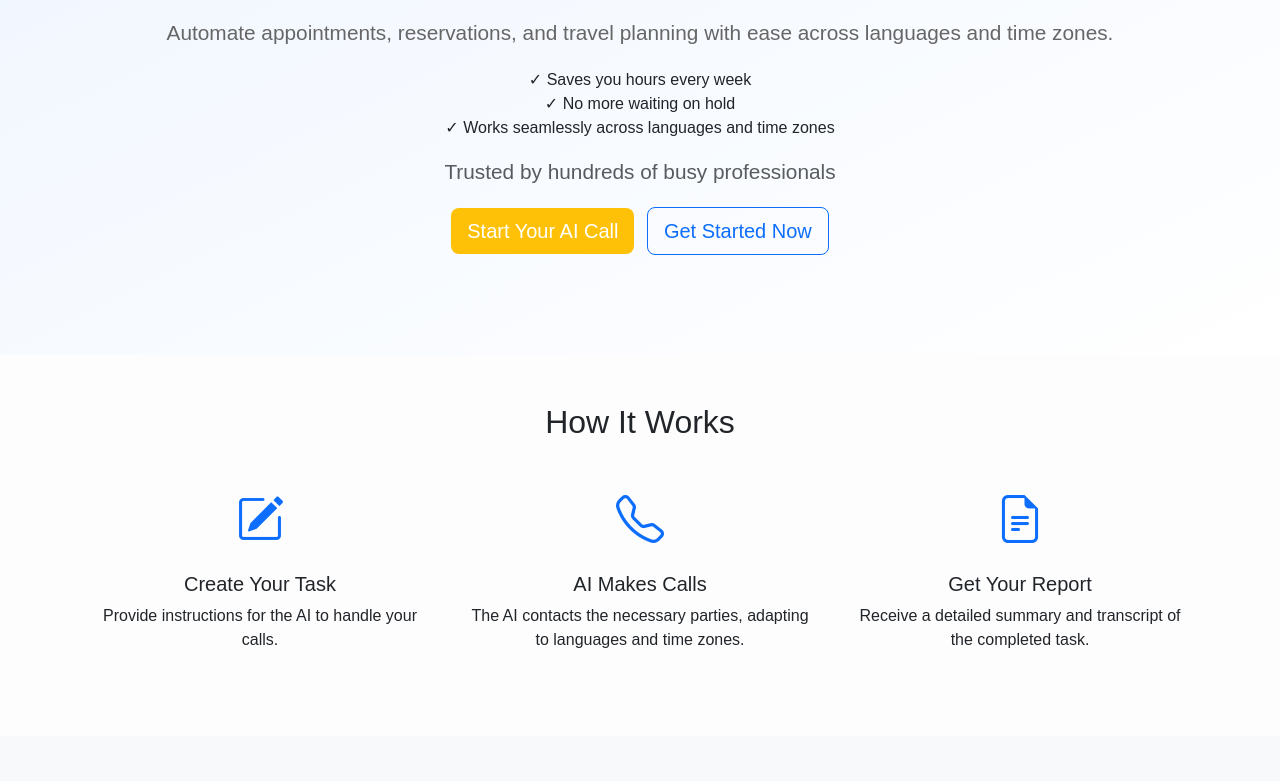
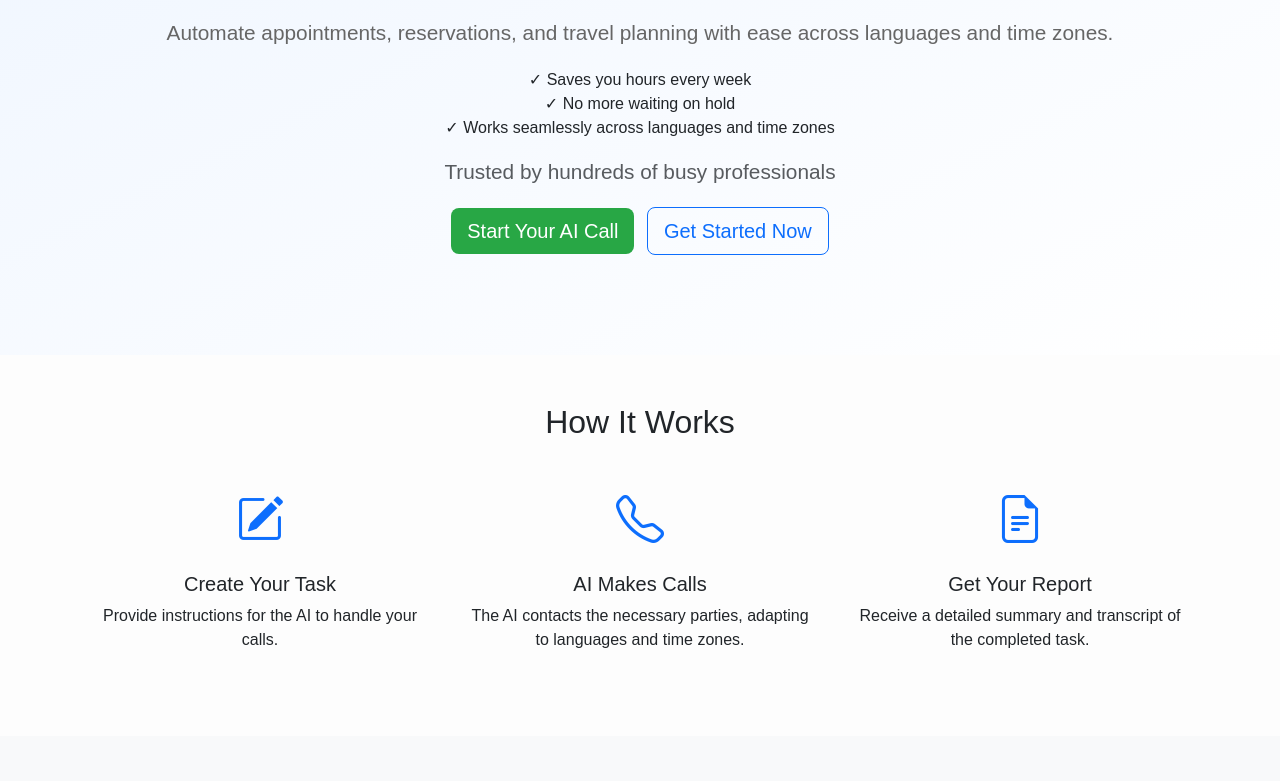
Before and after one commit to zenithtask/zenithtask.github.io, a plain HTML site: page index.html in a window 1280 px wide. Shown: the part 331-1112 px from the top of the page. Drawn offline with nearby package versions, Linux system fonts and the light colour scheme.

Commit message:
Update index.html

```diff
--- a/index.html
+++ b/index.html
@@ -4,7 +4,6 @@
     <meta charset="utf-8">
     <meta name="viewport" content="width=device-width, initial-scale=1">
 
-    <!-- Refined SEO -->
     <title>ZenithTask - Automate Your Calls With AI</title>
     <meta name="description" content="Automate appointments, reservations, and travel planning with AI-driven calls. Save time, break language barriers, and let ZenithTask handle it.">
 
@@ -35,7 +34,6 @@
         position: sticky; top: 0; z-index: 999;
       }
 
-      /* Improved Visual Hierarchy */
       .hero {
         background: linear-gradient(to bottom right, #eef5ff, #ffffff);
         padding: 100px 0;
@@ -53,7 +51,7 @@
       }
 
       .btn-hero {
-        background-color: #ffc107;
+        background-color: #28a745;
         color: #fff;
         border: none;
       }
@@ -92,7 +90,6 @@
     <nav class="navbar navbar-light bg-light">
       <div class="container">
         <a class="navbar-brand" href="#">ZenithTask</a>
-        <!-- Clear, Prominent CTA Above the Fold -->
         <div class="d-flex align-items-center">
           <a href="register.html" class="btn btn-hero btn-lg me-3">Start Your AI Call Now</a>
           <a href="register.html" class="btn btn-outline-primary btn-lg">Get Started</a>
@@ -223,7 +220,6 @@
       </div>
     </section>
 
-    <!-- Concise FAQ Section -->
     <section class="py-5 text-center fade-in">
       <div class="container">
         <h2>Frequently Asked Questions</h2>
```
